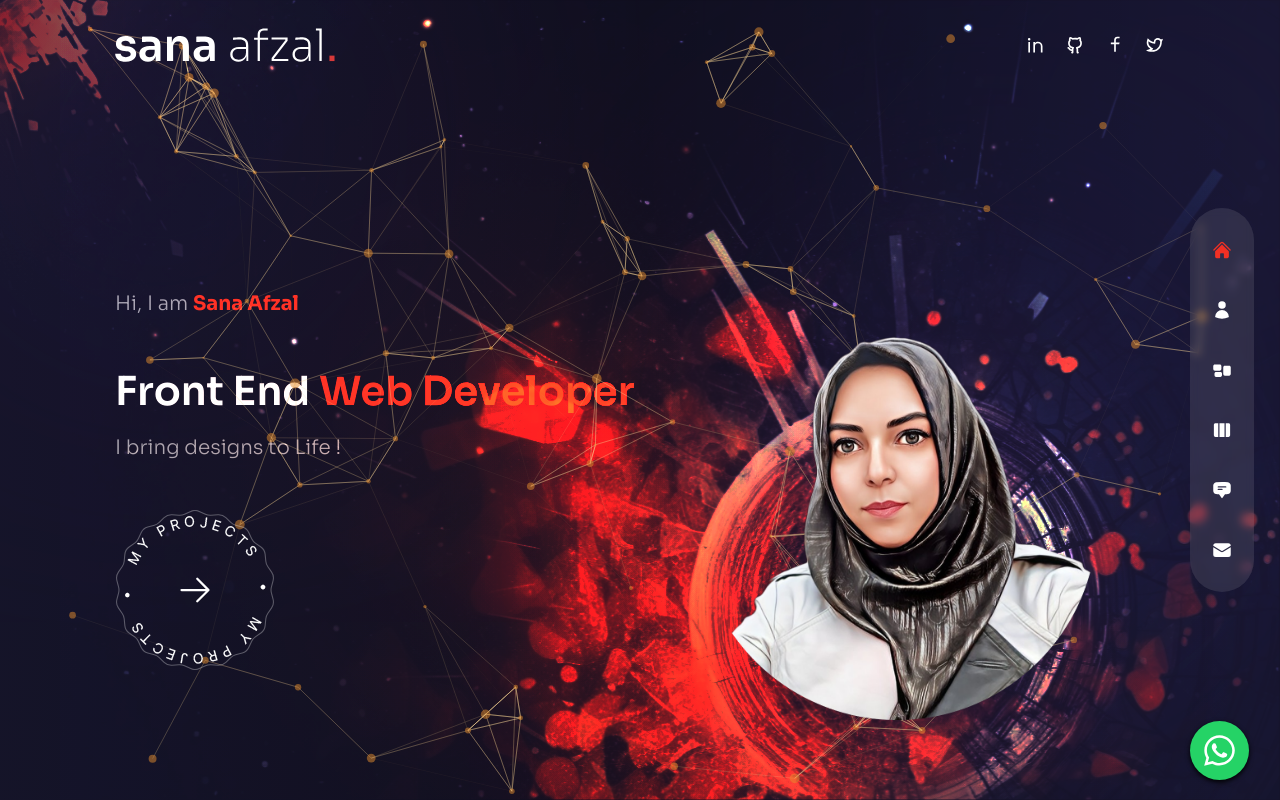
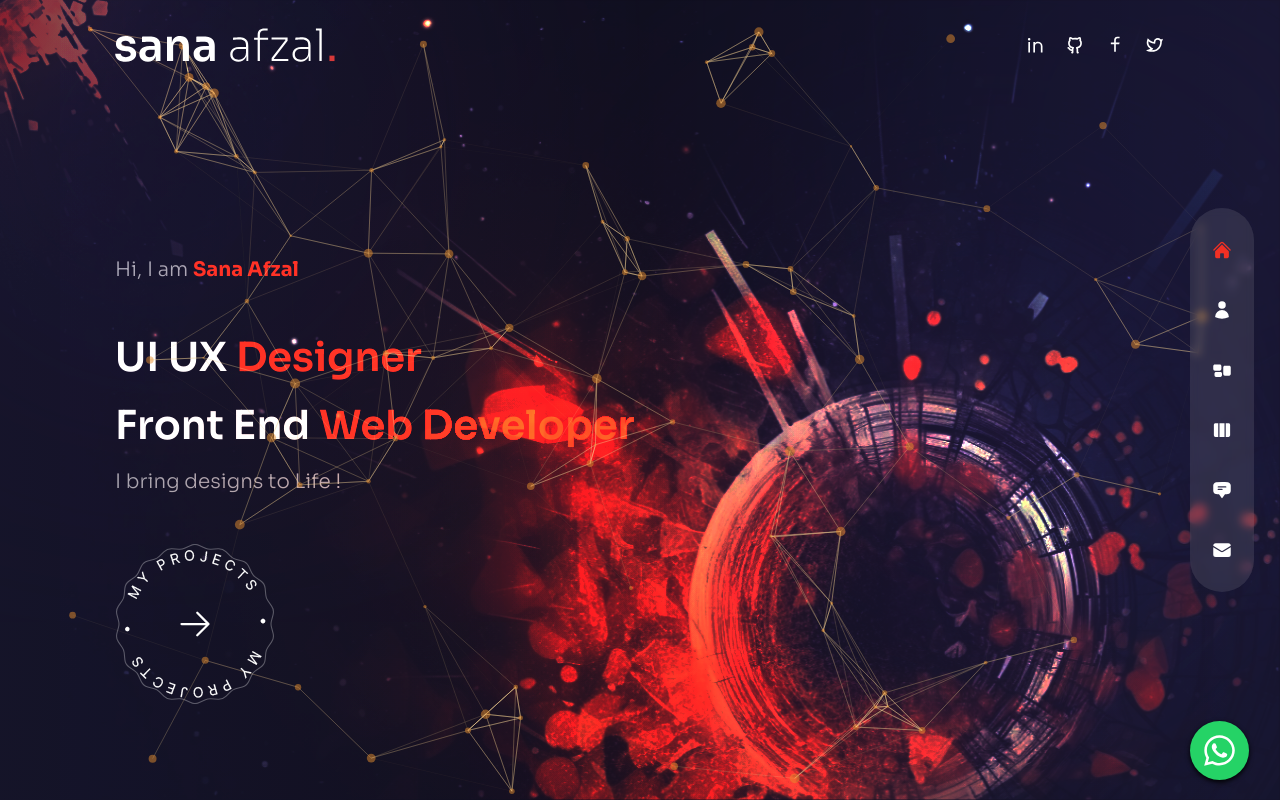
Before and after one commit to sanaafzal-cmd/nextjs-portfolio, a Next.js app: page / in a window 1280 px wide. Built offline with nearby package versions, Linux system fonts and the light colour scheme.

Commit message:
new commit

```diff
--- a/pages/index.js
+++ b/pages/index.js
@@ -36,16 +36,19 @@ const Home = () => {
         </motion.p>
 
         {/* title */}
-        <motion.h1 variants={fadeIn('down', 0.2)}
+
+
+         <motion.h1 variants={fadeIn('down', 0.2)}
+        initial='hidden'
+        animate='show'
+        exit='hidden'  className='h1'>UI UX <span className='text-accent'>Designer</span> <br />
+         </motion.h1>
+
+         <motion.h1 variants={fadeIn('down', 0.2)}
         initial='hidden'
         animate='show'
         exit='hidden'  className='h1'>Front End <span className='text-accent'>Web Developer</span> <br />
          </motion.h1>
-         {/* <motion.h1 variants={fadeIn('down', 0.2)}
-        initial='hidden'
-        animate='show'
-        exit='hidden'  className='h1'>UI <span className='text-accent'>Designer</span> <br />
-         </motion.h1> */}
 
 <motion.p variants={fadeIn('down', 0.1)}
         initial='hidden'
@@ -78,7 +81,7 @@ const Home = () => {
         transition={{duration:1, ease: 'easeInOut'}}
        className='border-solid rounded-full w-full h-full max-w-[400px] max-h-[400px] absolute lg:bottom-20 lg:right-[15%]'>
 
-      <Avatar />
+
     </motion.div>
 
     </div>
```
